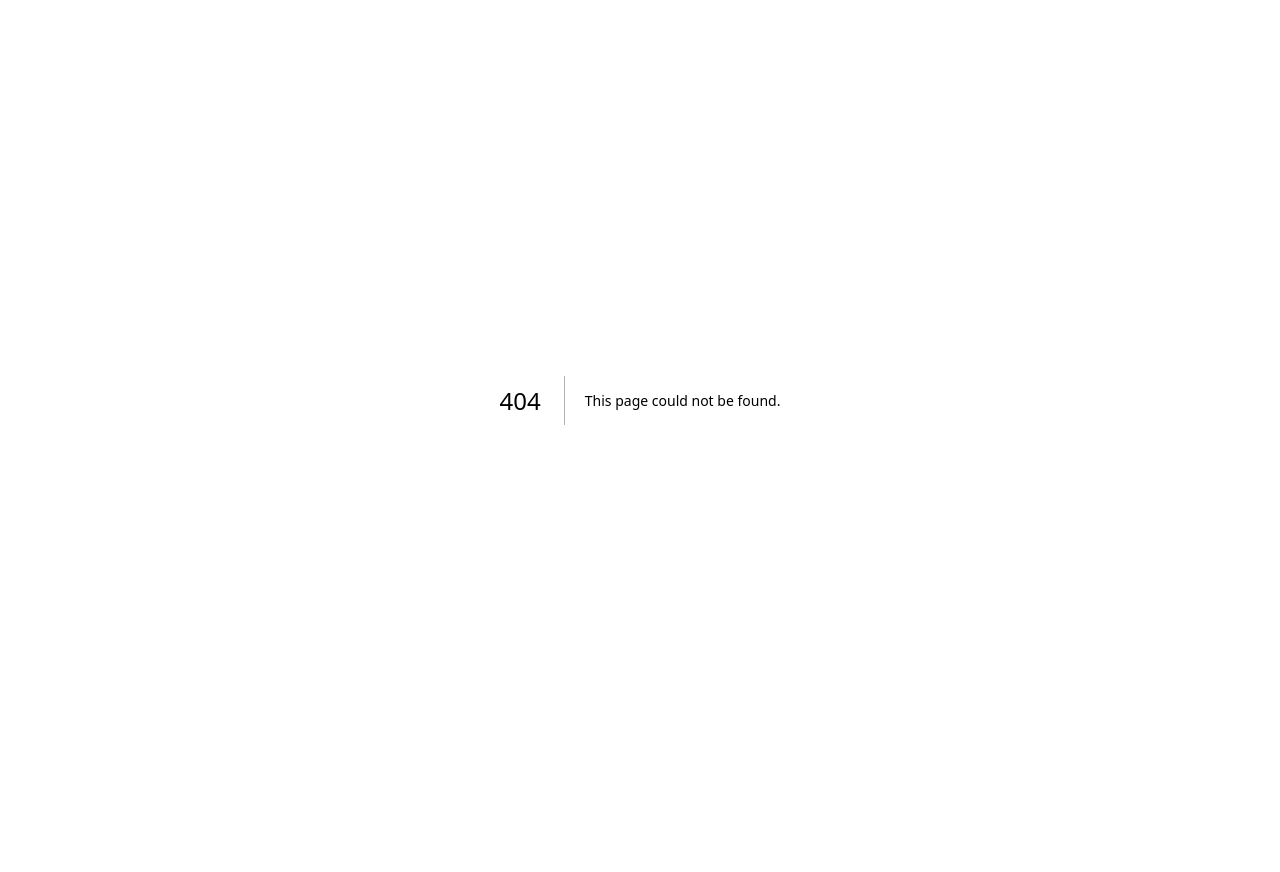
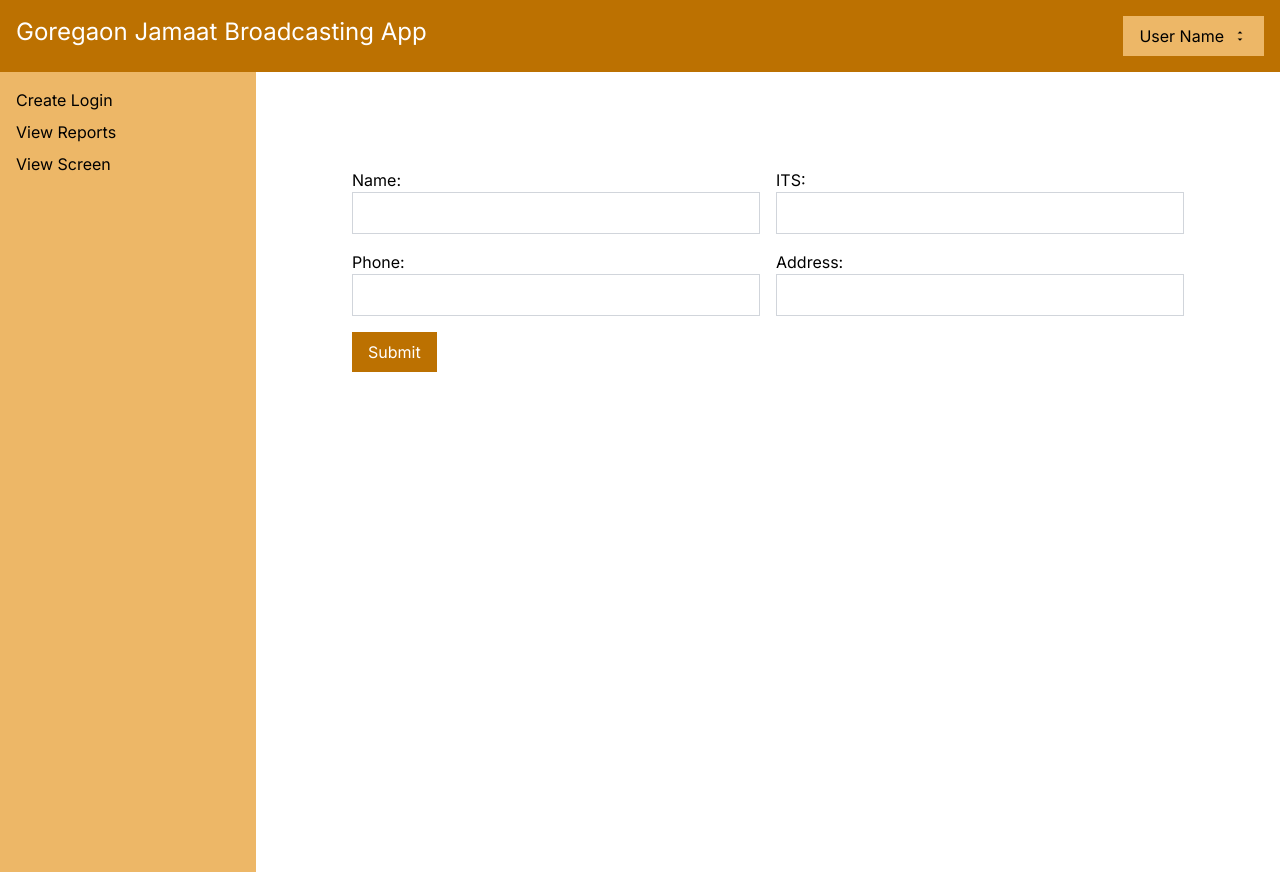
Before and after one commit to devmhmdio/goregaon-broadcasting, a Next.js app: page /admin in a window 1280 px wide. Before the commit this address had no page. Before the commit the page ends 800 px from the top, so only its background shows below. Built offline with nearby package versions, Linux system fonts and the light colour scheme.

Commit message:
Created admin page

```diff
--- /dev/null
+++ b/src/app/admin/page.js
@@ -0,0 +1,104 @@
+'use client'
+import { useState } from 'react';
+
+export default function Admin() {
+  const [name, setName] = useState('');
+  const [its, setITS] = useState('');
+  const [phone, setPhone] = useState('');
+  const [address, setAddress] = useState('');
+  const [dropdownOpen, setDropdownOpen] = useState(false);
+
+  const handleSubmit = (e) => {
+    e.preventDefault();
+    // Do something with name, ITS, phone, address
+    console.log(`Name: ${name}, ITS: ${its}, Phone: ${phone}, Address: ${address}`);
+  };
+
+  const handleLogout = () => {
+    // Implement your logout functionality here
+    console.log("Logout Function");
+  };
+
+  return (
+    <div className="flex flex-col min-h-screen">
+      <header className="p-4 bg-[#bc7101] text-white flex justify-between">
+        <h1 className='text-2xl'>Goregaon Jamaat Broadcasting App</h1>
+        <div className="relative inline-block">
+          <div>
+            <button onClick={() => setDropdownOpen(!dropdownOpen)} className="inline-flex items-center px-4 py-2 bg-[#edb767] text-black">
+              User Name
+              <svg className="w-4 h-4 ml-2" fill="currentColor" viewBox="0 0 20 20" stroke="none"><path d="M7 7l3-3 3 3m0 6l-3 3-3-3"></path></svg>
+            </button>
+          </div>
+          {dropdownOpen && (
+            <div className="absolute right-0 w-40 mt-2 py-2 bg-white border rounded shadow-xl">
+              <a href="#" className="transition-colors duration-200 block px-4 py-2 text-normal text-gray-900 rounded hover:bg-purple-500 hover:text-white" onClick={handleLogout}>Logout</a>
+            </div>
+          )}
+        </div>
+      </header>
+      <div className="flex-1 flex min-h-screen">
+        <aside className="p-4 w-64 bg-[#edb767]">
+          <ul className="space-y-2">
+            <li><a href="#!" className="block">Create Login</a></li>
+            <li><a href="#!" className="block">View Reports</a></li>
+            <li><a href="#!" className="block">View Screen</a></li>
+          </ul>
+        </aside>
+        <main className="flex-1 p-24">
+          <form onSubmit={handleSubmit} className="space-y-4">
+            <div className="flex space-x-4">
+              <div className="flex-1">
+                <label htmlFor="name" className="block">Name:</label>
+                <input
+                  type="text"
+                  id="name"
+                  value={name}
+                  onChange={(e) => setName(e.target.value)}
+                  required
+                  className="px-3 py-2 border border-gray-300 block w-full"
+                />
+              </div>
+              <div className="flex-1">
+                <label htmlFor="its" className="block">ITS:</label>
+                <input
+                  type="text"
+                  id="its"
+                  value={its}
+                  onChange={(e) => setITS(e.target.value)}
+                  required
+                  className="px-3 py-2 border border-gray-300 block w-full"
+                />
+              </div>
+            </div>
+            <div className="flex space-x-4">
+              <div className="flex-1">
+                <label htmlFor="phone" className="block">Phone:</label>
+                <input
+                  type="tel"
+                  id="phone"
+                  value={phone}
+                  onChange={(e) => setPhone(e.target.value)}
+                  required
+                  className="px-3 py-2 border border-gray-300 block w-full"
+                />
+              </div>
+              <div className="flex-1">
+                <label htmlFor="address" className="block">Address:</label>
+                <input
+                  type="text"
+                  id="address"
+                  value={address}
+                  onChange={(e) => setAddress(e.target.value)}
+                  required
+                  className="px-3 py-2 border border-gray-300 block w-full"
+                />
+              </div>
+            </div>
+            <button type="submit" className="px-4 py-2 bg-[#bc7101] text-white">Submit</button>
+          </form>
+        </main>
+      </div>
+    </div>
+  );
+}
--- a/src/app/layout.js
+++ b/src/app/layout.js
@@ -4,8 +4,8 @@ import { Inter } from 'next/font/google'
 const inter = Inter({ subsets: ['latin'] })
 
 export const metadata = {
-  title: 'Create Next App',
-  description: 'Generated by create next app',
+  title: 'Goregaon Jamaat Broadcasting App',
+  description: '',
 }
 
 export default function RootLayout({ children }) {
```
